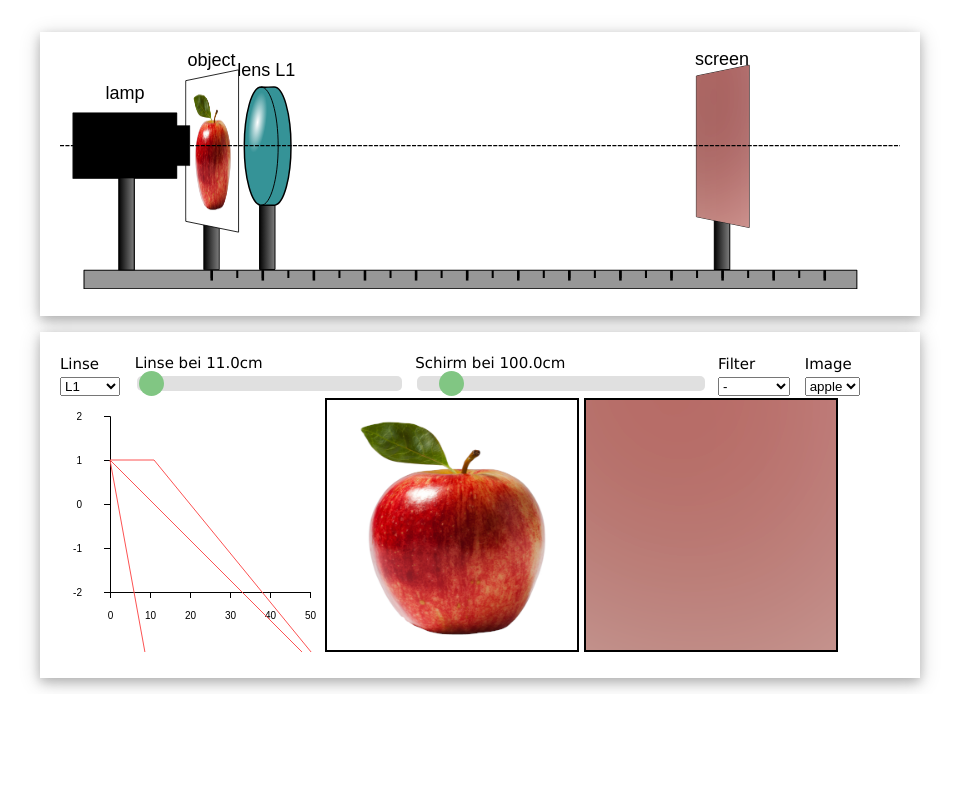
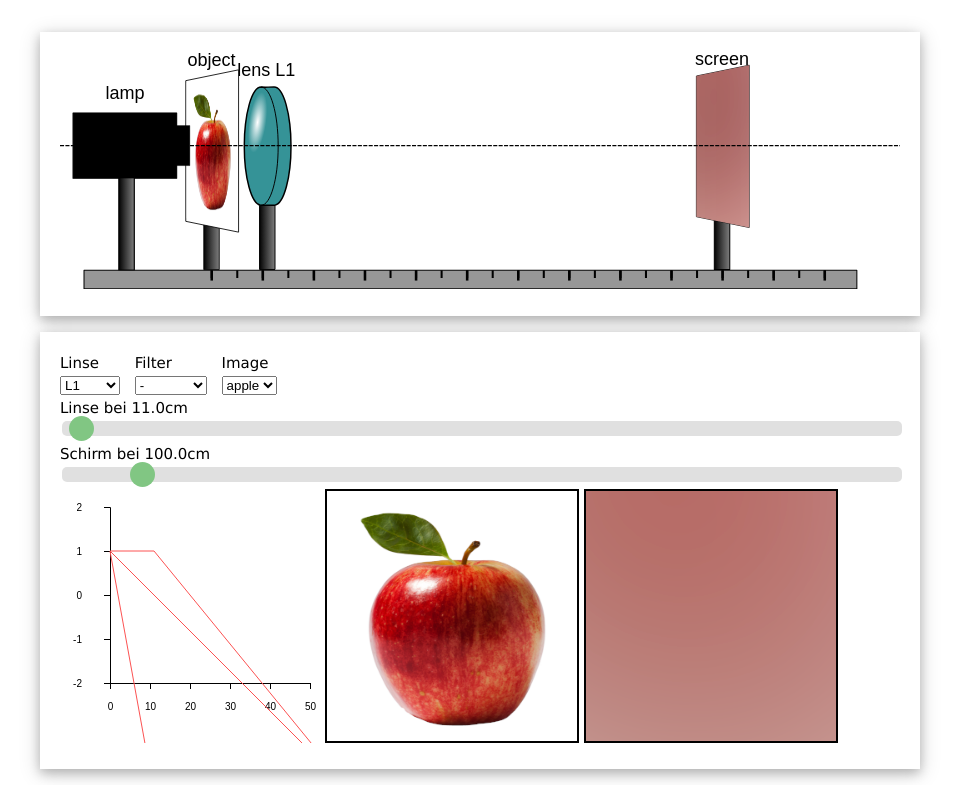
Before and after one commit to rgerum/virtual_experiment, a plain HTML site: page lenses.html in a window 1280 px wide. Shown: the part 131-916 px from the top of the page, without its empty margins (160-1119 px from the left). Before the commit the page ends 825 px from the top, so only its background shows below. Drawn offline with nearby package versions, Linux system fonts and the light colour scheme.

Commit message:
made slider wider

```diff
--- a/lenses.html
+++ b/lenses.html
@@ -40,17 +40,6 @@
     </div>
 
 
-
-
-    <div id="slider1" class="property">
-        <label>Linse bei 0cm</label>
-        <input type="range" min="0" max="1200" value="500" class="slider">
-    </div>
-    <div id="slider2" class="property">
-        <label>Schirm bei 0cm</label>
-        <input type="range" min="0" max="1200" value="1000" class="slider">
-    </div>
-
     <div class="property">
         <label for="filter_chooser">Filter</label><br/>
         <select value="-" name="filter_chooser" id="filter_chooser" oninput="filter_changed();">
@@ -69,6 +58,17 @@
             <option value="grid">grid</option>
         </select>
     </div>
+
+
+    <div id="slider1" class="property" style="width:100%">
+        <label>Linse bei 0cm</label>
+        <input type="range" min="0" max="1200" value="500" class="slider">
+    </div>
+    <div id="slider2" class="property" style="width:100%">
+        <label>Schirm bei 0cm</label>
+        <input type="range" min="0" max="1200" value="1000" class="slider">
+    </div>
+
     <br/>
 
     <div id="lens_plot" style="display: inline-block"></div>
```
